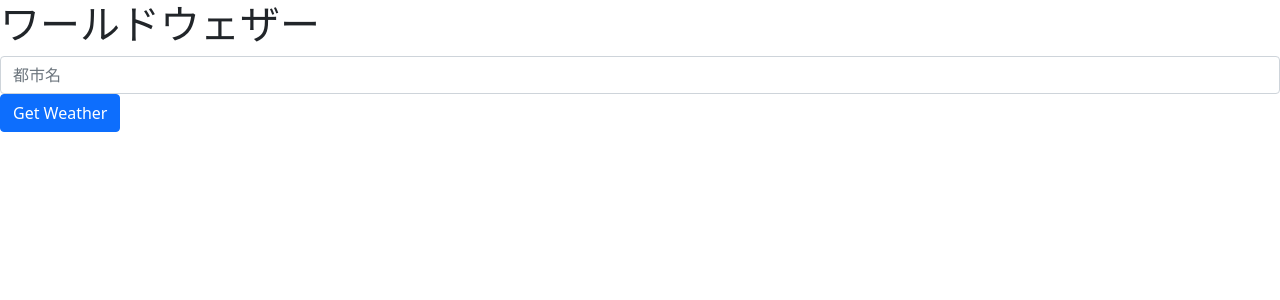
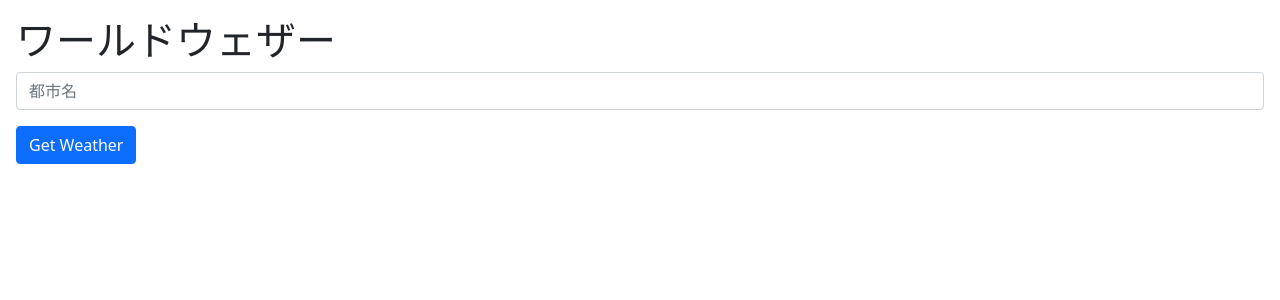
Before and after one commit to D-A-I/react-weather-app, a React (Create React App) app: page / in a window 1280 px wide. Shown: the top 300 px of the page. Built offline with nearby package versions, Linux system fonts and the light colour scheme.

Commit message:
style: デザイン追加

```diff
--- a/src/App.css
+++ b/src/App.css
@@ -0,0 +1,3 @@
+.App {
+  margin: 1rem;
+}
--- a/src/App.tsx
+++ b/src/App.tsx
@@ -3,6 +3,7 @@ import Title from './components/Title';
 import Form from './components/Form';
 import Result from './components/Result';
 import 'bootstrap/dist/css/bootstrap.min.css';
+import './App.css';
 
 // APIから返却される型
 export type ResultType = {
--- a/src/components/Form.tsx
+++ b/src/components/Form.tsx
@@ -12,13 +12,12 @@ const Form: React.FC<FormProps> = ({ setCity, getWeather }) => {
       <FormGroup>
         <FormControl
           type="text"
-          className=""
           placeholder="都市名"
           onChange={(e) => setCity(e.target.value)}
         />
       </FormGroup>
       <FormGroup>
-        <Button variant="primary" type="submit">
+        <Button variant="primary" type="submit" style={{ marginTop: '1rem' }}>
           Get Weather
         </Button>
       </FormGroup>
--- a/src/components/Result.tsx
+++ b/src/components/Result.tsx
@@ -6,7 +6,7 @@ import { MapToUnion } from '../shared/UtilityTypes';
 type ResultProps = {
   result: ResultState | undefined;
 };
-// Prepare data acquisition
+
 const prepareDataAcq = (props: ResultState) => {
   return (key: keyof ResultState): MapToUnion<ResultState> =>
     props ? props[key] : '';
@@ -20,7 +20,7 @@ const Result: React.FC<ResultProps> = (props) => {
 
   const getValue = prepareDataAcq(result);
   return (
-    <Card style={{ width: '18rem' }}>
+    <Card style={{ width: '18rem', marginTop: '1rem' }}>
       <ListGroup variant="flush">
         <ListGroupItem>{getValue('name')}</ListGroupItem>
         <ListGroupItem>{getValue('country')}</ListGroupItem>
```
